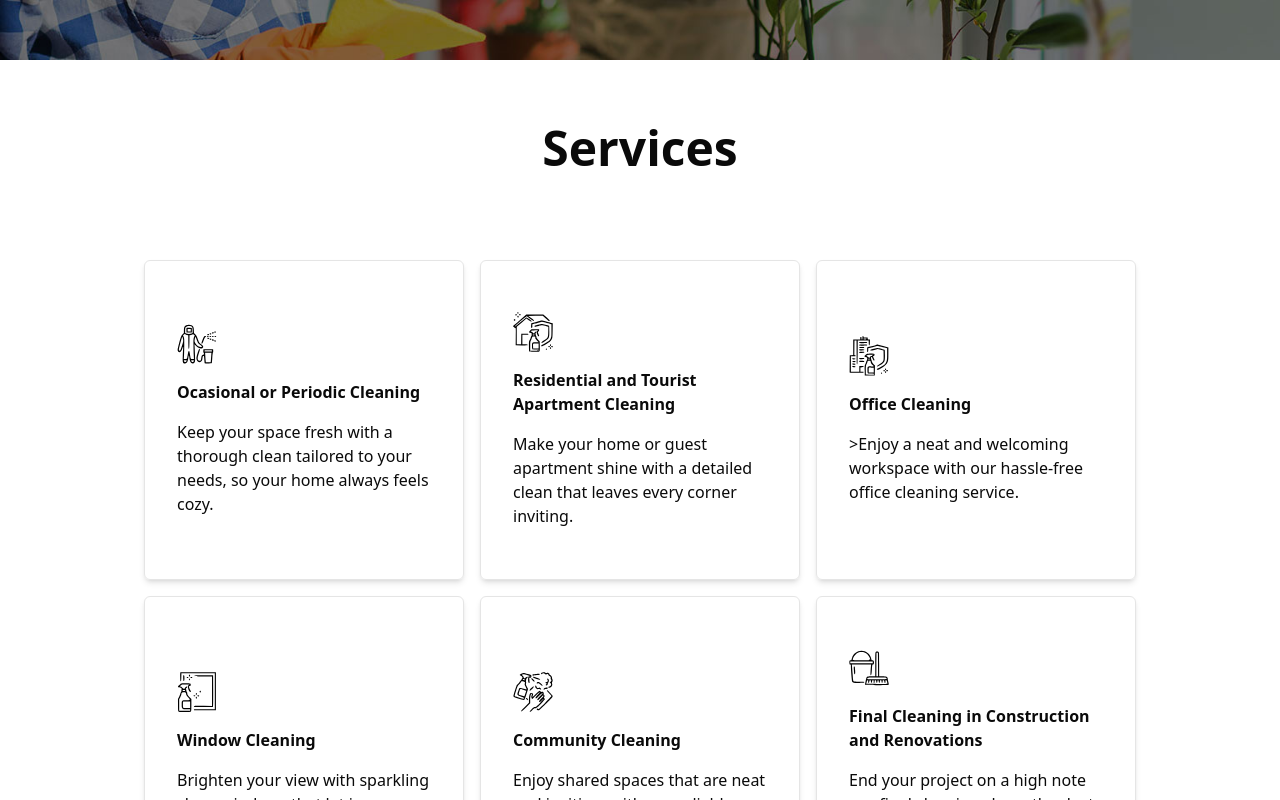
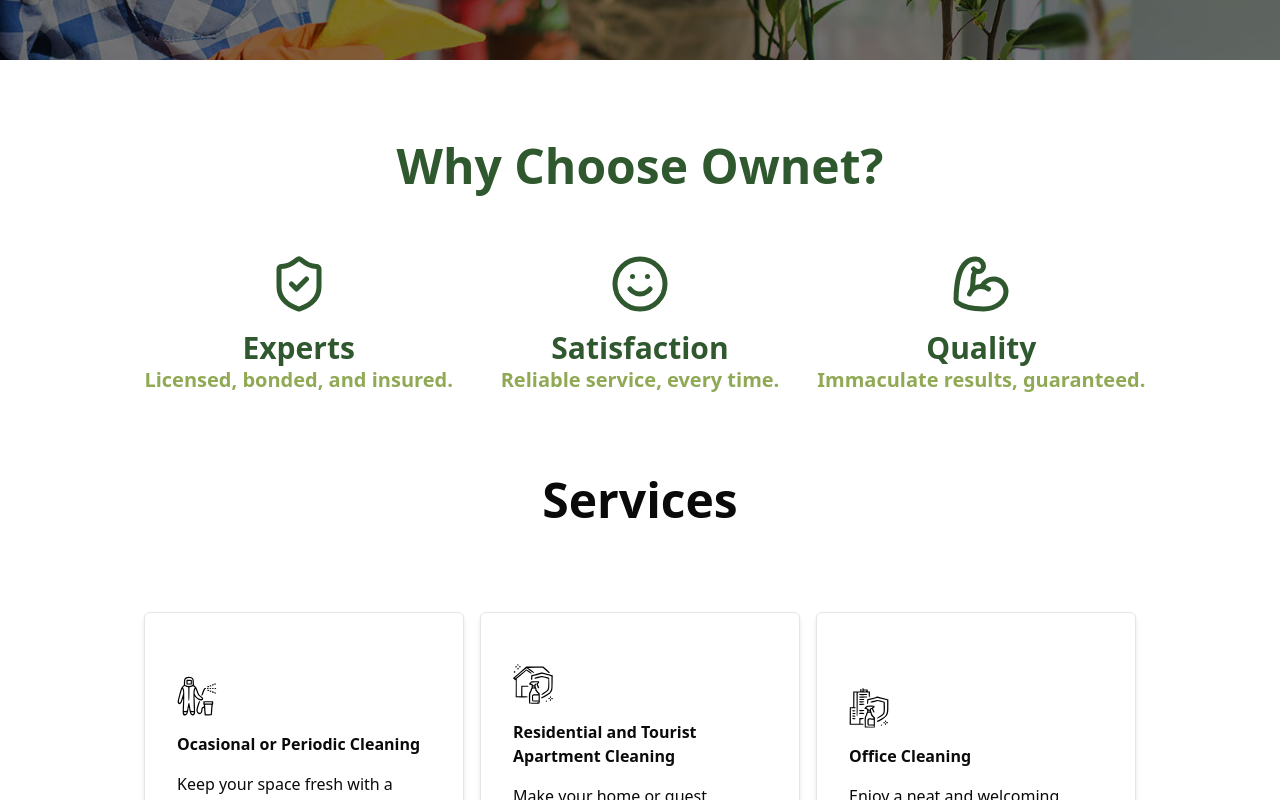
Before and after one commit to limematheuz/ownet, a Next.js app: page /en in a window 1280 px wide. Shown: the part 740-1540 px from the top of the page. Built offline with nearby package versions, Linux system fonts and the light colour scheme.

Commit message:
create trust component

```diff
--- a/messages/en.json
+++ b/messages/en.json
@@ -21,7 +21,7 @@
     },
     "card3": {
       "title": "Office Cleaning",
-      "description": ">Enjoy a neat and welcoming workspace with our hassle-free office cleaning service."
+      "description": "Enjoy a neat and welcoming workspace with our hassle-free office cleaning service."
     },
     "card4": {
       "title": "Window Cleaning",
--- a/src/app/[locale]/page.tsx
+++ b/src/app/[locale]/page.tsx
@@ -3,12 +3,14 @@ import { Link } from "@/i18n/routing";
 import Services from"./services/index"
 import Hero from "./hero";
 import Header from "@/components/header";
+import TrustIndicators from "@/components/trust-indicators";
 
 export default function HomePage() {
   return (
     <div className="h-screen max-w-screen w-full sm:w-full ">
       <Header />
       <Hero />
+      <TrustIndicators />
       <Services />
     </div>
   );
--- /dev/null
+++ b/src/components/trust-indicators/index.tsx
@@ -0,0 +1,33 @@
+import { BicepsFlexed, ShieldCheck, SmileIcon } from "lucide-react";
+
+export default function TrustIndicators() {
+  return (
+    <section className="flex flex-col items-center justify-center min-h-72 mt-16 gap-8 ">
+      <h2 className="text-[#2f582f] text-5xl font-bold">Why Choose Ownet?</h2>
+
+      <div className="grid grid-cols-1 mt-8 md:grid-cols-3 md:w-4/5 sm:w-3/5">
+        <div className="flex flex-col items-center">
+          <ShieldCheck stroke="#2f582f" size={60} />
+          <h3 className="font-bold text-3xl mt-4 text-[#2f582f]">Experts</h3>
+          <p className="text-center font-bold text-xl text-[#90a955] ">
+            Licensed, bonded, and insured.
+          </p>
+        </div>
+        <div className="flex flex-col items-center">
+          <SmileIcon stroke="#2f582f" size={60} />
+          <h3 className="font-bold text-3xl mt-4 text-[#2f582f]">Satisfaction</h3>
+          <p className="text-center font-bold text-xl text-[#90a955]">
+            Reliable service, every time.
+          </p>
+        </div>
+        <div className="flex flex-col items-center">
+          <BicepsFlexed stroke="#2f582f" size={60} />
+          <h3 className="font-bold text-3xl mt-4 text-[#2f582f]">Quality</h3>
+          <p className="text-center font-bold text-xl text-[#90a955]">
+            Immaculate results, guaranteed.
+          </p>
+        </div>
+      </div>
+    </section>
+  );
+}
```
